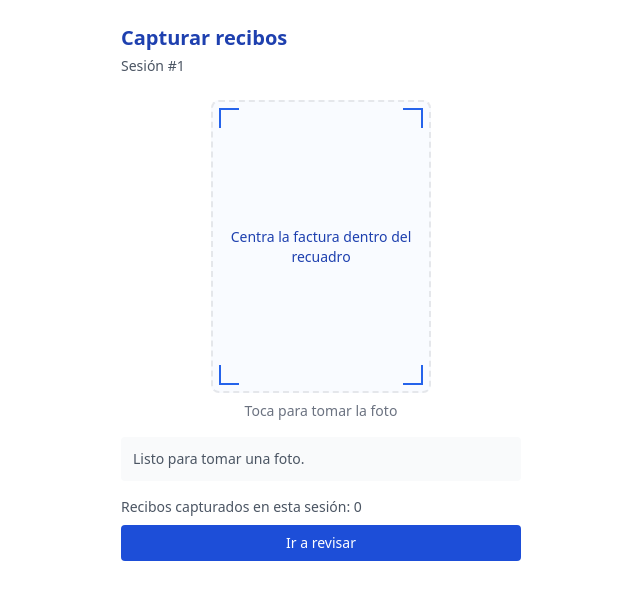
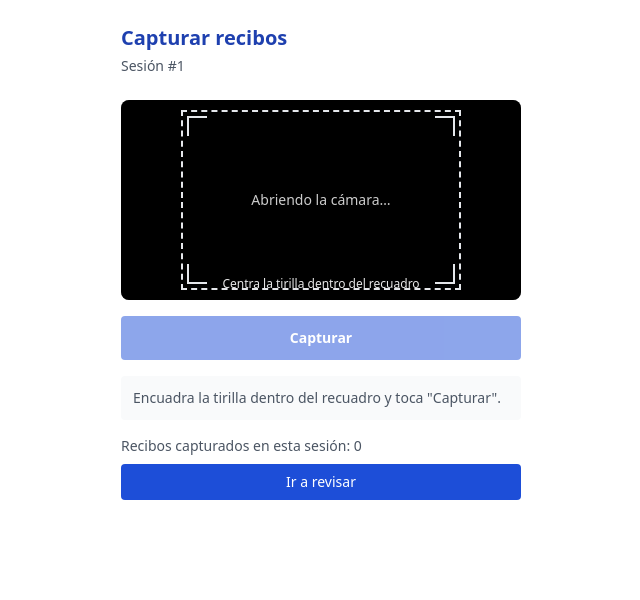
Before and after one commit to carlosh1016/Recibos-app, a React (Vite) app: page /capture/1 in a window 1280 px wide. Shown: the top 600 px of the page, without its empty margins (319-959 px from the left). Built offline with nearby package versions, Linux system fonts and the light colour scheme; no server answers.

Commit message:
arreglo toma de fotos

```diff
--- a/src/pages/Capture.tsx
+++ b/src/pages/Capture.tsx
@@ -1,4 +1,4 @@
-import { useEffect, useState, type ChangeEvent } from 'react'
+import { useCallback, useEffect, useRef, useState, type ChangeEvent } from 'react'
 import { useNavigate, useParams } from 'react-router-dom'
 import { db } from '../db/db'
 import { preprocess } from '../ocr/preprocess'
@@ -10,25 +10,34 @@ import { reconcile } from '../parser/reconcile'
 // original) mientras algo corre en segundo plano.
 type Estado = 'idle' | 'preprocesando' | 'ocr' | 'parseando' | 'listo' | 'error'
 
+// Estado de la cámara en vivo (getUserMedia). Si el dispositivo/permiso no la
+// deja usar, se cae a un <input type=file> como respaldo (ver más abajo).
+type EstadoCamara = 'iniciando' | 'activa' | 'no-disponible'
+
 // Rangos de la barra global (0-100), uno por etapa. `preprocesando` cubre
 // TANTO la carga de opencv.js como el pipeline en sí (ver el onProgress de
-// preprocess(), que reporta 0/0.5/1 dentro de este mismo tramo) porque no
-// hay forma de medir por separado cuánto tarda cada sub-paso sin inventar
-// números — 0-30% completo se siente como "cargando/mejorando la imagen"
-// para quien mira la barra, que es lo que importa acá.
+// preprocess(), que reporta 0/0.5/1 dentro de este mismo tramo).
 const RANGO_PREPROCESO: [number, number] = [0, 30]
 const RANGO_OCR: [number, number] = [30, 90]
 const RANGO_PARSEO: [number, number] = [90, 100]
+
+// Recorte de la tirilla dentro del cuadro de la cámara, como FRACCIONES del
+// frame (no píxeles): un rectángulo angosto y alto, centrado, con la forma de
+// una tirilla térmica. TODO lo que quede fuera de este rectángulo (el teclado,
+// la mesa, el fondo) se descarta ANTES del OCR — esa es la causa raíz del OCR
+// ruidoso: Tesseract veía la tirilla ocupando media imagen y perdía densidad
+// de texto. El overlay que ve el usuario usa EXACTAMENTE estas mismas
+// fracciones, así que "lo que encuadra es lo que se recorta".
+const RECORTE = { x: 0.15, y: 0.05, w: 0.7, h: 0.9 } as const
 
 function mapearProgreso(fraccion: number, [desde, hasta]: [number, number]): number {
   return desde + fraccion * (hasta - desde)
 }
 
 /**
- * Decodifica el archivo de la foto en un <img> ya listo para usar. `decode()`
- * confirma que el bitmap terminó de decodificarse antes de seguir — sin esto,
- * en algunos navegadores el evento `onload` puede dispararse antes de que la
- * imagen esté lista para operaciones como drawImage a resolución completa.
+ * Decodifica el archivo de la foto (respaldo con <input type=file>) en un
+ * <img> ya listo para usar. `decode()` confirma que el bitmap terminó de
+ * decodificarse antes de seguir.
  */
 function cargarImagenDesdeArchivo(file: File): Promise<HTMLImageElement> {
   return new Promise((resolve, reject) => {
@@ -55,41 +64,128 @@ function cargarImagenDesdeArchivo(file: File): Promise<HTMLImageElement> {
   })
 }
 
+/** Convierte un canvas a Blob (JPEG) para guardarlo en Dexie como imageBlob. */
+function canvasABlob(canvas: HTMLCanvasElement): Promise<Blob> {
+  return new Promise((resolve, reject) => {
+    canvas.toBlob(
+      (blob) => {
+        if (blob) resolve(blob)
+        else reject(new Error('No se pudo serializar la imagen recortada'))
+      },
+      'image/jpeg',
+      0.92,
+    )
+  })
+}
+
+/**
+ * Recorta el frame actual del <video> al rectángulo de la tirilla (RECORTE) y
+ * devuelve un canvas SOLO con esa región, a resolución nativa de la cámara.
+ * Como el <video> se muestra con su aspecto natural (w-full h-auto, sin
+ * object-fit que recorte), las fracciones del overlay mapean 1:1 a las
+ * fracciones del frame intrínseco — lo que se ve encuadrado es lo que se corta.
+ */
+function recortarFrameDeVideo(video: HTMLVideoElement): HTMLCanvasElement {
+  const vw = video.videoWidth
+  const vh = video.videoHeight
+  if (!vw || !vh) throw new Error('La cámara todavía no entrega imagen; espera un momento e intenta de nuevo')
+
+  const sx = Math.round(RECORTE.x * vw)
+  const sy = Math.round(RECORTE.y * vh)
+  const sw = Math.round(RECORTE.w * vw)
+  const sh = Math.round(RECORTE.h * vh)
+
+  const canvas = document.createElement('canvas')
+  canvas.width = sw
+  canvas.height = sh
+  const ctx = canvas.getContext('2d')
+  if (!ctx) throw new Error('No se pudo obtener el contexto 2D para recortar la foto')
+  ctx.drawImage(video, sx, sy, sw, sh, 0, 0, sw, sh)
+  return canvas
+}
+
 export function Capture() {
   const { sessionId } = useParams<{ sessionId: string }>()
   const navigate = useNavigate()
 
   const [estado, setEstado] = useState<Estado>('idle')
+  const [estadoCamara, setEstadoCamara] = useState<EstadoCamara>('iniciando')
   const [progresoGlobal, setProgresoGlobal] = useState(0)
   const [error, setError] = useState<string | null>(null)
   const [recibosCapturados, setRecibosCapturados] = useState(0)
 
-  // El worker de tesseract.js es un singleton a nivel de módulo (ver
-  // ocr/tesseract.ts), pero SE TIENE que terminar al salir de esta pantalla
-  // para liberar el WASM y el modelo de idioma de memoria.
+  const videoRef = useRef<HTMLVideoElement | null>(null)
+  const streamRef = useRef<MediaStream | null>(null)
+
+  const procesando = estado === 'preprocesando' || estado === 'ocr' || estado === 'parseando'
+
+  // Arranca la cámara trasera en vivo. Si falla (sin permiso, sin cámara, o
+  // navegador de escritorio), se cae al respaldo de <input type=file>.
   useEffect(() => {
+    let cancelado = false
+
+    async function iniciarCamara() {
+      if (!navigator.mediaDevices?.getUserMedia) {
+        console.warn('[capture] getUserMedia no está disponible; usando respaldo de archivo')
+        setEstadoCamara('no-disponible')
+        return
+      }
+      try {
+        const stream = await navigator.mediaDevices.getUserMedia({
+          video: {
+            facingMode: { ideal: 'environment' },
+            width: { ideal: 1920 },
+            height: { ideal: 1080 },
+          },
+          audio: false,
+        })
+        if (cancelado) {
+          stream.getTracks().forEach((t) => t.stop())
+          return
+        }
+        streamRef.current = stream
+        if (videoRef.current) {
+          videoRef.current.srcObject = stream
+          await videoRef.current.play().catch(() => {
+            // Algunos navegadores exigen gesto del usuario; el <video> con
+            // autoPlay/muted suele reproducir igual, así que no es fatal.
+          })
+        }
+        console.log('[capture] cámara en vivo activa')
+        setEstadoCamara('activa')
+      } catch (err) {
+        console.warn('[capture] no se pudo abrir la cámara en vivo, usando respaldo de archivo:', err)
+        setEstadoCamara('no-disponible')
+      }
+    }
+
+    void iniciarCamara()
+
     return () => {
+      cancelado = true
+      // El worker de tesseract.js (singleton de módulo) se libera al salir de
+      // esta pantalla para soltar el WASM y el modelo de idioma de memoria.
       void terminarWorkerOCR()
+      if (streamRef.current) {
+        streamRef.current.getTracks().forEach((t) => t.stop())
+        streamRef.current = null
+      }
     }
   }, [])
 
-  async function onFotoSeleccionada(e: ChangeEvent<HTMLInputElement>) {
-    const file = e.target.files?.[0]
-    // Permite volver a elegir el mismo archivo dos veces seguidas (si no se
-    // limpia, el navegador no vuelve a disparar onChange para el mismo File).
-    e.target.value = ''
-    if (!file || !sessionId) return
+  // Núcleo compartido del pipeline: preprocesa -> OCR -> parsea -> guarda.
+  // Recibe la IMAGEN ya recortada (canvas de la cámara o <img> del archivo) y
+  // el blob que se persiste como foto del recibo.
+  const procesarImagen = useCallback(
+    async (imagen: HTMLCanvasElement | HTMLImageElement, blob: Blob) => {
+      if (!sessionId) return
 
       setError(null)
       setProgresoGlobal(0)
       const inicioTotal = performance.now()
 
       try {
-      console.log('[capture] foto seleccionada:', file.name, file.size, 'bytes', file.type)
-
         setEstado('preprocesando')
-      const imagen = await cargarImagenDesdeArchivo(file)
-
         const tPreproceso = performance.now()
         const canvasPreprocesado = await preprocess(imagen, (fraccion) => {
           setProgresoGlobal(mapearProgreso(fraccion, RANGO_PREPROCESO))
@@ -114,7 +210,7 @@ export function Capture() {
 
         await db.receipts.add({
           sessionId: Number(sessionId),
-        imageBlob: file,
+          imageBlob: blob,
           rawOCRText,
           status,
           data,
@@ -127,24 +223,55 @@ export function Capture() {
         setEstado('listo')
         setRecibosCapturados((n) => n + 1)
       } catch (err) {
-      // Nunca fallar en silencio: se loguea el detalle técnico en consola y
-      // se muestra un mensaje en la UI. La barra se queda en el punto donde
-      // iba (no se resetea a 0) para que se note en qué etapa se rompió, y
-      // el color cambia a rojo vía el estado 'error'.
         console.error(`[capture] error tras ${Math.round(performance.now() - inicioTotal)}ms procesando el recibo:`, err)
         setEstado('error')
         setError(err instanceof Error ? err.message : 'Error desconocido procesando la foto')
       }
+    },
+    [sessionId],
+  )
+
+  // Captura desde la cámara EN VIVO: toma el frame actual, lo recorta al
+  // recuadro de la tirilla y lo manda al pipeline.
+  async function capturarDesdeCamara() {
+    const video = videoRef.current
+    if (!video || procesando) return
+    try {
+      console.log('[capture] capturando frame de la cámara en vivo')
+      const canvasRecortado = recortarFrameDeVideo(video)
+      const blob = await canvasABlob(canvasRecortado)
+      console.log('[capture] frame recortado:', canvasRecortado.width, 'x', canvasRecortado.height, blob.size, 'bytes')
+      await procesarImagen(canvasRecortado, blob)
+    } catch (err) {
+      console.error('[capture] error capturando frame de la cámara:', err)
+      setEstado('error')
+      setError(err instanceof Error ? err.message : 'No se pudo capturar la foto')
+    }
   }
 
-  const procesando = estado === 'preprocesando' || estado === 'ocr' || estado === 'parseando'
+  // Respaldo: <input type=file>. Aquí NO se recorta (no sabemos dónde está la
+  // tirilla dentro de una foto arbitraria) — se procesa la imagen completa.
+  async function onFotoSeleccionada(e: ChangeEvent<HTMLInputElement>) {
+    const file = e.target.files?.[0]
+    e.target.value = ''
+    if (!file) return
+    try {
+      console.log('[capture] foto seleccionada (respaldo):', file.name, file.size, 'bytes', file.type)
+      const imagen = await cargarImagenDesdeArchivo(file)
+      await procesarImagen(imagen, file)
+    } catch (err) {
+      console.error('[capture] error cargando la foto del archivo:', err)
+      setEstado('error')
+      setError(err instanceof Error ? err.message : 'No se pudo cargar la foto')
+    }
+  }
 
   const mensajeEstado: Record<Estado, string> = {
-    idle: 'Listo para tomar una foto.',
+    idle: 'Encuadra la tirilla dentro del recuadro y toca "Capturar".',
     preprocesando: 'Cargando OpenCV y mejorando la imagen...',
     ocr: 'Reconociendo texto (OCR)...',
     parseando: 'Extrayendo los datos de la factura...',
-    listo: '¡Recibo guardado! Puedes tomar otra foto.',
+    listo: '¡Recibo guardado! Puedes capturar otro.',
     error: 'Algo falló procesando esta foto.',
   }
 
@@ -153,12 +280,62 @@ export function Capture() {
       <h1 className="text-xl font-semibold text-brand-700">Capturar recibos</h1>
       <p className="mt-1 text-sm text-gray-600">Sesión #{sessionId}</p>
 
-      {/* Recuadro guía: la tirilla real mide ~477px de ancho pero las fotos de
-          prueba salen con el teclado ocupando media imagen, lo que degrada el
-          OCR. El recuadro (proporción angosta y alta, tipo tirilla) le indica
-          al usuario que encuadre SOLO la factura. capture="environment" abre la
-          cámara trasera en móvil; el overlay no se ve sobre el visor nativo,
-          pero sí fija la expectativa de cómo encuadrar antes de disparar. */}
+      {estadoCamara !== 'no-disponible' ? (
+        <>
+          {/* Cámara EN VIVO: el <video> se muestra a su aspecto natural (sin
+              object-fit que recorte), así el recuadro guía en % mapea 1:1 al
+              frame que se recorta. El recuadro NO es decorativo: delimita
+              exactamente la región que se le pasa al OCR. */}
+          <div className="relative mt-6 overflow-hidden rounded-lg bg-black">
+            <video
+              ref={videoRef}
+              autoPlay
+              playsInline
+              muted
+              className="block h-auto w-full"
+            />
+
+            {/* Overlay del recorte: oscurece lo de afuera y marca la tirilla. */}
+            <div
+              className="pointer-events-none absolute border-2 border-dashed border-brand-300"
+              style={{
+                left: `${RECORTE.x * 100}%`,
+                top: `${RECORTE.y * 100}%`,
+                width: `${RECORTE.w * 100}%`,
+                height: `${RECORTE.h * 100}%`,
+                boxShadow: '0 0 0 9999px rgba(0,0,0,0.45)',
+              }}
+            >
+              <span className="absolute left-1 top-1 h-5 w-5 border-l-2 border-t-2 border-brand-200" />
+              <span className="absolute right-1 top-1 h-5 w-5 border-r-2 border-t-2 border-brand-200" />
+              <span className="absolute bottom-1 left-1 h-5 w-5 border-b-2 border-l-2 border-brand-200" />
+              <span className="absolute bottom-1 right-1 h-5 w-5 border-b-2 border-r-2 border-brand-200" />
+            </div>
+
+            {estadoCamara === 'iniciando' && (
+              <p className="absolute inset-0 flex items-center justify-center text-sm text-white/80">
+                Abriendo la cámara…
+              </p>
+            )}
+
+            <p className="pointer-events-none absolute inset-x-0 bottom-2 text-center text-xs font-medium text-white/90">
+              Centra la tirilla dentro del recuadro
+            </p>
+          </div>
+
+          <button
+            type="button"
+            onClick={() => void capturarDesdeCamara()}
+            disabled={procesando || estadoCamara !== 'activa'}
+            className="mt-4 w-full rounded bg-brand-600 px-4 py-3 text-sm font-semibold text-white hover:bg-brand-700 disabled:opacity-50"
+          >
+            {procesando ? 'Procesando…' : 'Capturar'}
+          </button>
+        </>
+      ) : (
+        // Respaldo cuando no hay cámara en vivo (escritorio, permiso negado):
+        // <input type=file>. capture="environment" sugiere la cámara trasera
+        // en móviles que lleguen hasta acá.
         <label className={`mt-6 block ${procesando ? 'cursor-not-allowed' : 'cursor-pointer'}`}>
           <div
             className={`relative mx-auto flex w-full max-w-[220px] items-center justify-center rounded-lg border-2 border-dashed ${
@@ -166,23 +343,12 @@ export function Capture() {
             }`}
             style={{ aspectRatio: '3 / 4' }}
           >
-          {/* Esquinas tipo visor de cámara */}
-          {!procesando && (
-            <>
-              <span className="absolute left-1.5 top-1.5 h-5 w-5 border-l-2 border-t-2 border-brand-500" />
-              <span className="absolute right-1.5 top-1.5 h-5 w-5 border-r-2 border-t-2 border-brand-500" />
-              <span className="absolute bottom-1.5 left-1.5 h-5 w-5 border-b-2 border-l-2 border-brand-500" />
-              <span className="absolute bottom-1.5 right-1.5 h-5 w-5 border-b-2 border-r-2 border-brand-500" />
-            </>
-          )}
-          <p
-            className={`px-4 text-center text-sm font-medium ${procesando ? 'text-gray-400' : 'text-brand-700'}`}
-          >
-            {procesando ? 'Procesando…' : 'Centra la factura dentro del recuadro'}
+            <p className={`px-4 text-center text-sm font-medium ${procesando ? 'text-gray-400' : 'text-brand-700'}`}>
+              {procesando ? 'Procesando…' : 'Toca para tomar la foto de la tirilla'}
             </p>
           </div>
           <span className="mt-2 block text-center text-sm text-gray-500">
-          {procesando ? '' : 'Toca para tomar la foto'}
+            {procesando ? '' : 'La cámara en vivo no está disponible en este dispositivo'}
           </span>
           <input
             type="file"
@@ -193,6 +359,7 @@ export function Capture() {
             className="hidden"
           />
         </label>
+      )}
 
       <div
         className={`mt-4 rounded p-3 text-sm ${
```
Also changed, not shown: 1 other file (tests, documents, lock files or other folders). Lines whose indentation alone changed are shown as unchanged.
